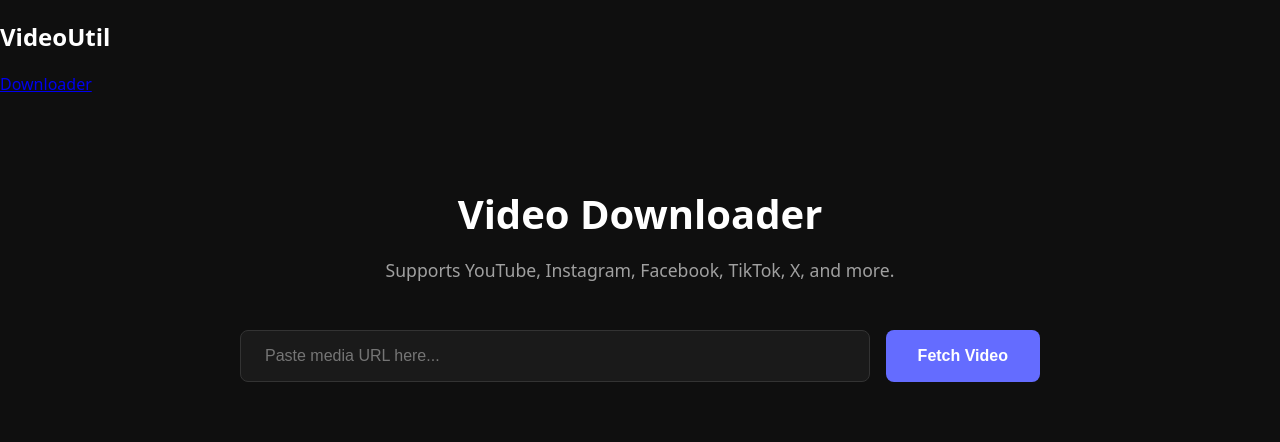
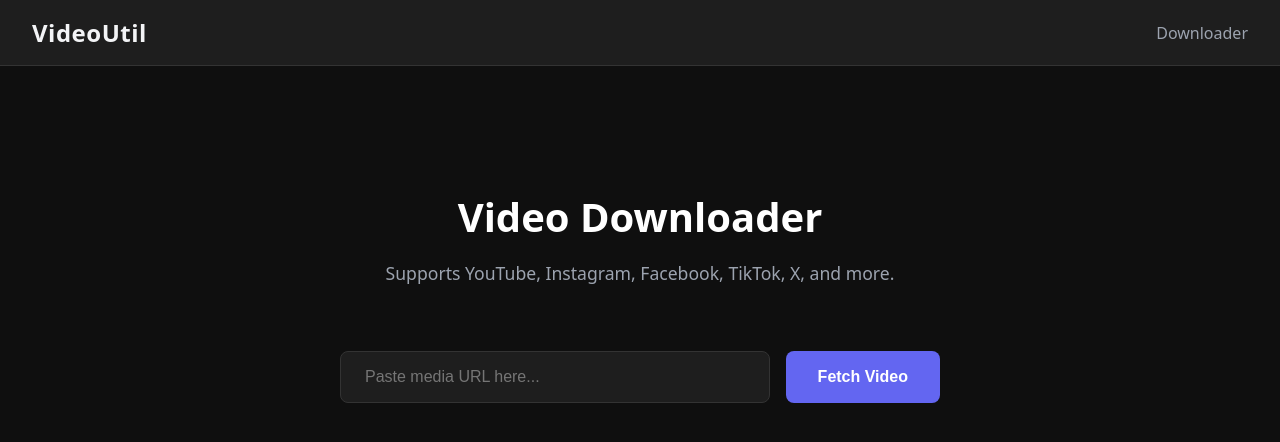
Before and after one commit to umandathathsarani/video-utility-platform, a React (Vite) app in the folder frontend/: page / in a window 1280 px wide. Shown: the top 442 px of the page. Built offline with nearby package versions, Linux system fonts and the light colour scheme.

Commit message:
style: apply modern dark theme and flexbox layout to frontend interface

```diff
--- a/frontend/src/App.css
+++ b/frontend/src/App.css
@@ -0,0 +1,47 @@
+:root {
+  --bg-color: #121212;
+  --surface-color: #1e1e1e;
+  --primary-color: #6366f1;
+  --primary-hover: #4f46e5;
+  --text-main: #f3f4f6;
+  --text-muted: #9ca3af;
+}
+
+body {
+  margin: 0;
+  font-family: -apple-system, BlinkMacSystemFont, 'Segoe UI', Roboto, sans-serif;
+  background-color: var(--bg-color);
+  color: var(--text-main);
+}
+
+.app-container {
+  min-height: 100vh;
+  display: flex;
+  flex-direction: column;
+}
+
+.navbar {
+  display: flex;
+  justify-content: space-between;
+  align-items: center;
+  padding: 1rem 2rem;
+  background-color: var(--surface-color);
+  border-bottom: 1px solid #333;
+}
+
+.navbar h2 {
+  margin: 0;
+  color: var(--text-main);
+  letter-spacing: 0.5px;
+}
+
+.nav-links a {
+  color: var(--text-muted);
+  text-decoration: none;
+  font-weight: 500;
+  transition: color 0.2s;
+}
+
+.nav-links a:hover {
+  color: var(--primary-color);
+}
--- a/frontend/src/pages/Home.css
+++ b/frontend/src/pages/Home.css
@@ -1,7 +1,9 @@
 .home-container {
-  max-width: 800px;
-  margin: 0 auto;
-  padding: 2rem 0;
+  display: flex;
+  flex-direction: column;
+  align-items: center;
+  padding: 4rem 2rem;
+  flex: 1;
 }
 
 .hero-section {
@@ -12,121 +14,111 @@
 .hero-section h1 {
   font-size: 2.5rem;
   margin-bottom: 0.5rem;
-  color: #ffffff;
 }
 
 .hero-section p {
-  color: #a0a0a0;
+  color: var(--text-muted);
   font-size: 1.1rem;
 }
 
+/* Centers and sizes the input area */
 .download-form {
   display: flex;
   gap: 1rem;
+  width: 100%;
+  max-width: 600px;
   margin-bottom: 3rem;
 }
 
 .download-form input {
   flex: 1;
   padding: 1rem 1.5rem;
+  border-radius: 8px;
+  border: 1px solid #333;
+  background-color: var(--surface-color);
+  color: var(--text-main);
   font-size: 1rem;
-  border: 1px solid #333;
-  border-radius: 8px;
-  background-color: #1a1a1a;
-  color: #ffffff;
   outline: none;
   transition: border-color 0.2s;
 }
 
 .download-form input:focus {
-  border-color: #646cff;
+  border-color: var(--primary-color);
 }
 
 .download-form button {
   padding: 0 2rem;
+  border-radius: 8px;
+  border: none;
+  background-color: var(--primary-color);
+  color: white;
   font-size: 1rem;
   font-weight: bold;
-  border: none;
-  border-radius: 8px;
-  background-color: #646cff;
-  color: white;
   cursor: pointer;
-  transition: background-color 0.2s;
-  white-space: nowrap;
+  transition: background-color 0.2s, transform 0.1s;
 }
 
 .download-form button:hover:not(:disabled) {
-  background-color: #535bf2;
+  background-color: var(--primary-hover);
 }
 
-.download-form button:disabled {
-  background-color: #333;
-  color: #888;
-  cursor: not-allowed;
+.download-form button:active:not(:disabled) {
+  transform: scale(0.98);
 }
 
 .result-card {
-  background-color: #1a1a1a;
-  border: 1px solid #333;
+  background-color: var(--surface-color);
   border-radius: 12px;
-  overflow: hidden;
+  padding: 1.5rem;
+  width: 100%;
+  max-width: 600px;
   display: flex;
-  flex-direction: column;
-  animation: fadeIn 0.4s ease-out;
+  gap: 1.5rem;
+  box-shadow: 0 10px 15px -3px rgba(0, 0, 0, 0.5);
 }
 
 .thumbnail {
-  width: 100%;
-  height: auto;
-  aspect-ratio: 16/9;
+  width: 160px;
+  height: 90px;
   object-fit: cover;
-  border-bottom: 1px solid #333;
+  border-radius: 8px;
 }
 
 .result-info {
-  padding: 1.5rem;
+  flex: 1;
+  display: flex;
+  flex-direction: column;
 }
 
 .result-info h3 {
   margin: 0 0 0.5rem 0;
-  font-size: 1.25rem;
+  font-size: 1.1rem;
 }
 
 .result-info p {
-  color: #a0a0a0;
-  margin: 0 0 1.5rem 0;
+  margin: 0 0 1rem 0;
+  color: var(--text-muted);
+  font-size: 0.9rem;
 }
 
 .download-actions {
   display: flex;
-  gap: 1rem;
+  gap: 0.75rem;
+  margin-top: auto;
 }
 
 .btn-primary, .btn-secondary {
-  padding: 0.75rem 1.5rem;
+  padding: 0.5rem 1rem;
+  border-radius: 6px;
   border: none;
-  border-radius: 6px;
-  font-weight: bold;
+  font-weight: 600;
   cursor: pointer;
   flex: 1;
-  transition: opacity 0.2s;
+  transition: background-color 0.2s;
 }
 
-.btn-primary {
-  background-color: #10b981;
-  color: white;
-}
+.btn-primary { background-color: var(--primary-color); color: white; }
+.btn-primary:hover { background-color: var(--primary-hover); }
 
-.btn-secondary {
-  background-color: #3b82f6;
-  color: white;
-}
-
-.btn-primary:hover, .btn-secondary:hover {
-  opacity: 0.9;
-}
-
-@keyframes fadeIn {
-  from { opacity: 0; transform: translateY(10px); }
-  to { opacity: 1; transform: translateY(0); }
-}
+.btn-secondary { background-color: transparent; color: var(--text-main); border: 1px solid #555; }
+.btn-secondary:hover { background-color: #333; }
```
